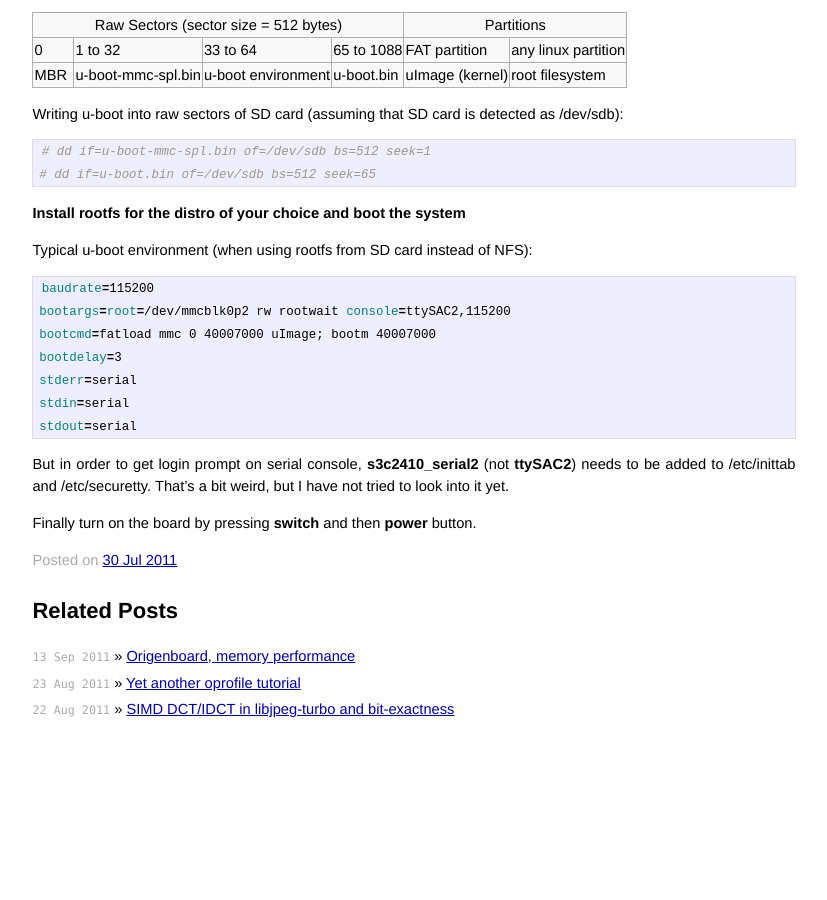
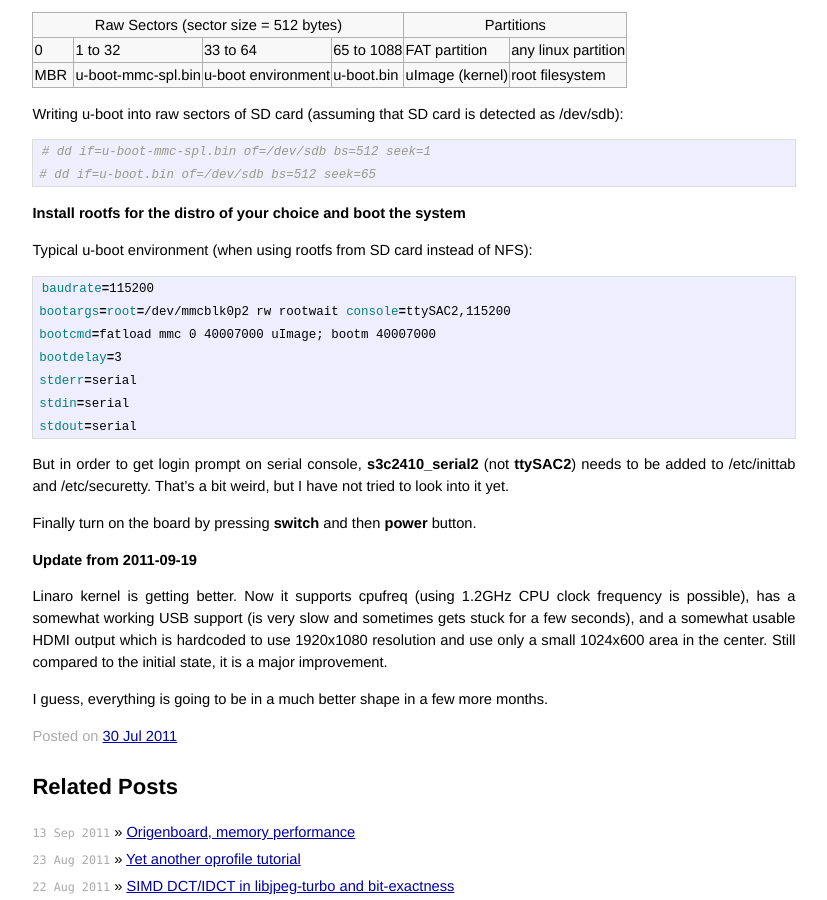
Before and after one commit to ssvb/ssvb.github.com, a Jekyll site: the page built from _posts/2011-07-30-origenboard-early-adopter.md, in a window 1280 px wide and 900 px high, scrolled down 2015 px. Shown: the whole window, without its empty margins (226-1053 px from the left). Built offline with Jekyll 4.4.1, drawn with Linux system fonts in a browser that asks for light colours; Markdown is read by kramdown in place of the engine named in the settings; comment, search, counter and statistics services are not loaded; before the commit the page ends 2739 px from its top, so only the background shows below that.

Commit message:
Update for "Origenboard, early adopter impressions" blog post
Information about the current state.

```diff
--- a/_posts/2011-07-30-origenboard-early-adopter.md
+++ b/_posts/2011-07-30-origenboard-early-adopter.md
@@ -148,3 +148,12 @@ stdout=serial
 But in order to get login prompt on serial console, <b>s3c2410_serial2</b> (not <b>ttySAC2</b>) needs to be added to /etc/inittab and /etc/securetty. That's a bit weird, but I have not tried to look into it yet.
 
 Finally turn on the board by pressing <b>switch</b> and then <b>power</b> button.
+
+#### Update from 2011-09-19
+
+Linaro kernel is getting better. Now it supports cpufreq (using 1.2GHz CPU clock frequency is possible), has
+a somewhat working USB support (is very slow and sometimes gets stuck for a few seconds), and a somewhat
+usable HDMI output which is hardcoded to use 1920x1080 resolution and use only a small 1024x600 area in
+the center. Still compared to the initial state, it is a major improvement.
+
+I guess, everything is going to be in a much better shape in a few more months.
```
